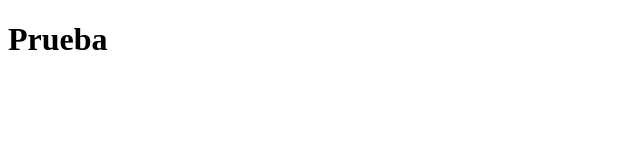
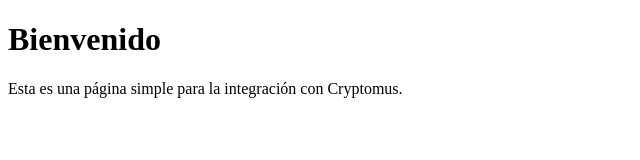
Before and after one commit to angiekellyrg/web, a plain HTML site: page index.html in a window 1280 px wide. Shown: the whole page, without its empty margins (0-640 px from the left). Drawn offline with Linux system fonts and the light colour scheme.

Commit message:
Update index.html

```diff
--- a/index.html
+++ b/index.html
@@ -4,8 +4,10 @@
     <meta charset="UTF-8">
     <meta name="viewport" content="width=device-width, initial-scale=1.0">
     <title>Integración Cryptomus</title>
+    <meta name="cryptomus" content="fdf177c1" />
 </head>
 <body>
-    <h1>Prueba</h1>
+    <h1>Bienvenido</h1>
+    <p>Esta es una página simple para la integración con Cryptomus.</p>
 </body>
 </html>
```
